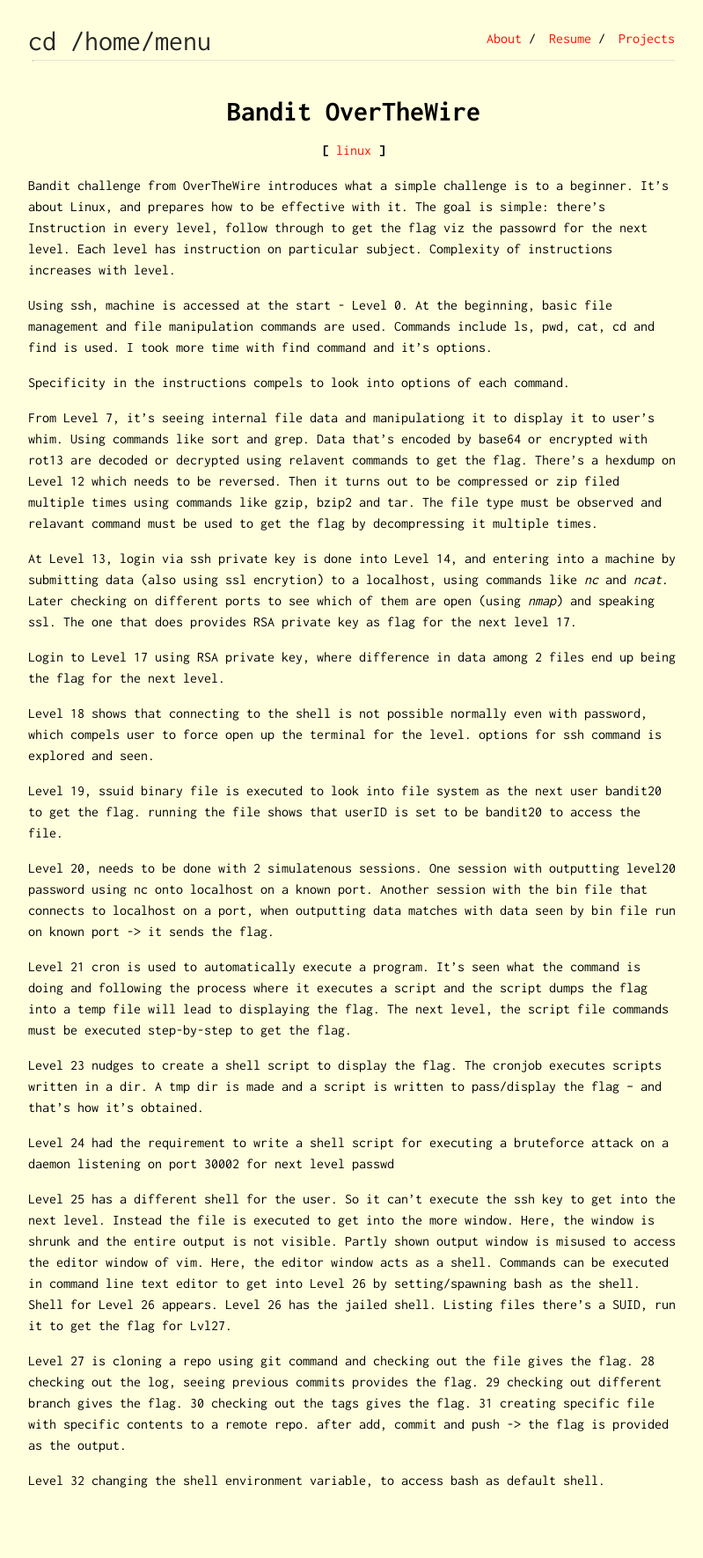
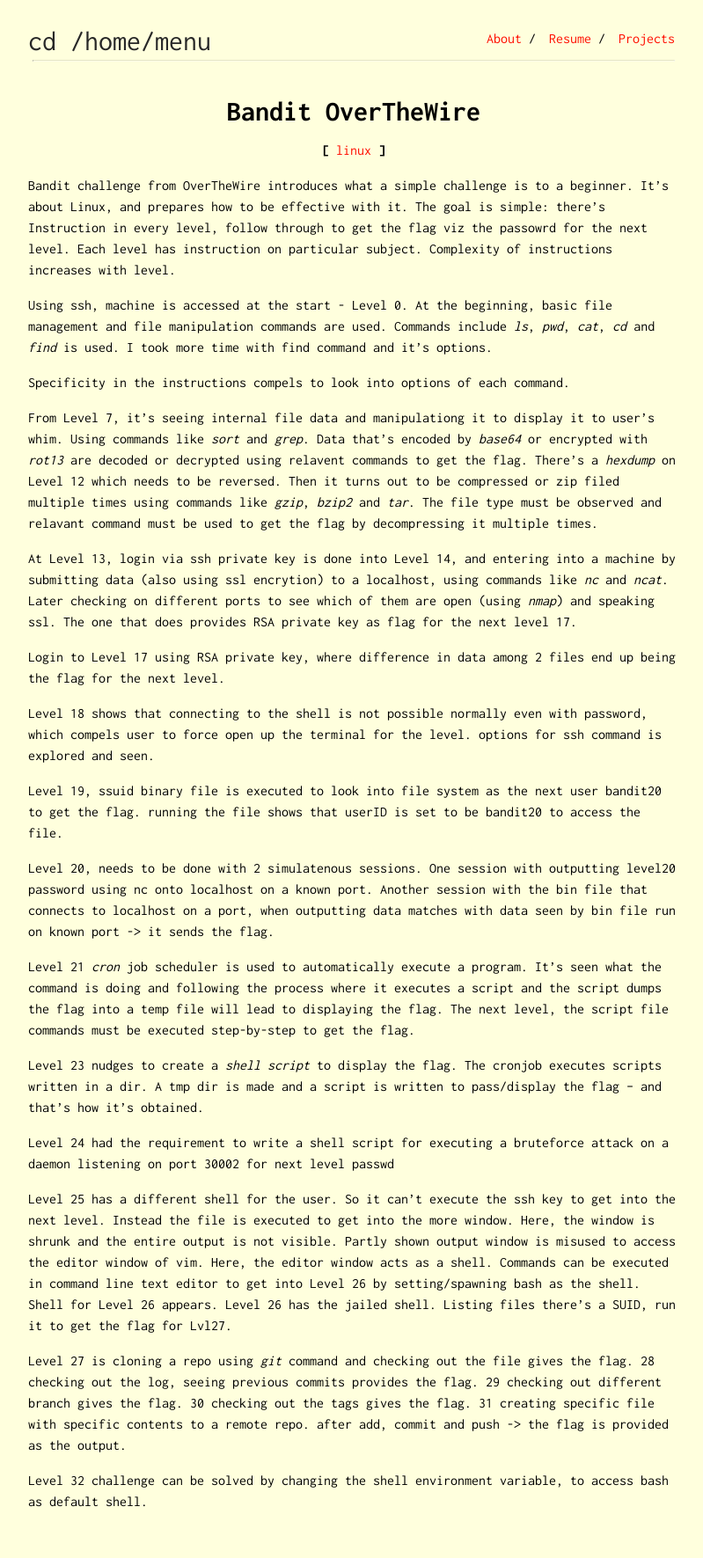
Before and after one commit to pruthvirajbhat/website-portfolio-old-uno, a Jekyll site: the page built from _posts/2021/06/2021-06-01-bandit-challenge.md, in a window 1280 px wide. Shown: the whole page at 88% size, without its empty margins (238-1037 px from the left). Built offline with Jekyll 4.4.1, drawn with Linux system fonts in a browser that asks for light colours; before the commit the page ends 1747 px from its top, so only the background shows below that.

Commit message:
added inference

```diff
--- a/_posts/2021/06/2021-06-01-bandit-challenge.md
+++ b/_posts/2021/06/2021-06-01-bandit-challenge.md
@@ -10,11 +10,11 @@
 
 Bandit challenge from OverTheWire introduces what a simple challenge is to a beginner. It's about Linux, and prepares how to be effective with it. The goal is simple: there's Instruction in every level, follow through to get the flag viz the passowrd for the next level. Each level has instruction on particular subject. Complexity of instructions increases with level.
 
-Using ssh, machine is accessed at the start - Level 0. At the beginning, basic file management and file manipulation commands are used. Commands include ls, pwd, cat, cd and find is used. I took more time with find command and it's options.
+Using ssh, machine is accessed at the start - Level 0. At the beginning, basic file management and file manipulation commands are used. Commands include _ls_, _pwd_, _cat_, _cd_ and _find_ is used. I took more time with find command and it's options.
 
 Specificity in the instructions compels to look into options of each command.
 
-From Level 7, it's seeing internal file data and manipulationg it to display it to user's whim. Using commands like sort and grep. Data that's encoded by base64 or encrypted with rot13 are decoded or decrypted using relavent commands to get the flag. There's a hexdump on Level 12 which needs to be reversed. Then it turns out to be compressed or zip filed multiple times using commands like gzip, bzip2 and tar. The file type must be observed and relavant command must be used to get the flag by decompressing it multiple times.
+From Level 7, it's seeing internal file data and manipulationg it to display it to user's whim. Using commands like _sort_ and _grep_. Data that's encoded by _base64_ or encrypted with _rot13_ are decoded or decrypted using relavent commands to get the flag. There's a _hexdump_ on Level 12 which needs to be reversed. Then it turns out to be compressed or zip filed multiple times using commands like _gzip_, _bzip2_ and _tar_. The file type must be observed and relavant command must be used to get the flag by decompressing it multiple times.
 
 At Level 13, login via ssh private key is done into Level 14, and entering into a machine by submitting data (also using ssl encrytion) to a localhost, using commands like *nc* and *ncat*. Later checking on different ports to see which of them are open (using *nmap*) and speaking ssl. The one that does provides RSA private key as flag for the next level 17.
 
@@ -26,14 +26,14 @@
 
 Level 20, needs to be done with 2 simulatenous sessions. One session with outputting level20 password using nc onto localhost on a known port. Another session with the bin file that connects to localhost on a port, when outputting data matches with data seen by bin file run on known port -> it sends the flag.
 
-Level 21 cron is used to automatically execute a program. It's seen what the command is doing and following the process where it executes a script and the script dumps the flag into a temp file will lead to displaying the flag. The next level, the script file commands must be executed step-by-step to get the flag.
+Level 21 _cron_ job scheduler is used to automatically execute a program. It's seen what the command is doing and following the process where it executes a script and the script dumps the flag into a temp file will lead to displaying the flag. The next level, the script file commands must be executed step-by-step to get the flag.
 
-Level 23 nudges to create a shell script to display the flag. The cronjob executes scripts written in a dir. A tmp dir is made and a script is written to pass/display the flag -- and that's how it's obtained.
+Level 23 nudges to create a _shell script_ to display the flag. The cronjob executes scripts written in a dir. A tmp dir is made and a script is written to pass/display the flag -- and that's how it's obtained.
 
 Level 24 had the requirement to write a shell script for executing a bruteforce attack on a daemon listening on port 30002 for next level passwd
 
 Level 25 has a different shell for the user. So it can't execute the ssh key to get into the next level. Instead the file is executed to get into the more window. Here, the window is shrunk and the entire output is not visible. Partly shown output window is misused to access the editor window of vim. Here, the editor window acts as a shell. Commands can be executed in command line text editor to get into Level 26 by setting/spawning bash as the shell. Shell for Level 26 appears. Level 26 has the jailed shell. Listing files there's a SUID, run it to get the flag for Lvl27.
 
-Level 27 is cloning a repo using git command and checking out the file gives the flag. 28 checking out the log, seeing previous commits provides the flag. 29 checking out different branch gives the flag. 30 checking out the tags gives the flag. 31 creating specific file with specific contents to a remote repo. after add, commit and push -> the flag is provided as the output.
+Level 27 is cloning a repo using _git_ command and checking out the file gives the flag. 28 checking out the log, seeing previous commits provides the flag. 29 checking out different branch gives the flag. 30 checking out the tags gives the flag. 31 creating specific file with specific contents to a remote repo. after add, commit and push -> the flag is provided as the output.
 
-Level 32 changing the shell environment variable, to access bash as default shell.
+Level 32 challenge can be solved by changing the shell environment variable, to access bash as default shell.
```
